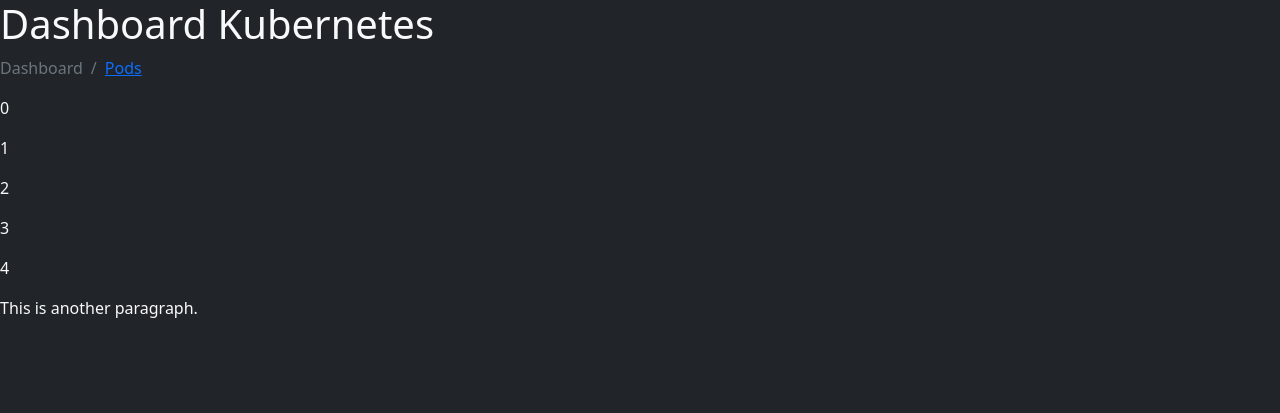
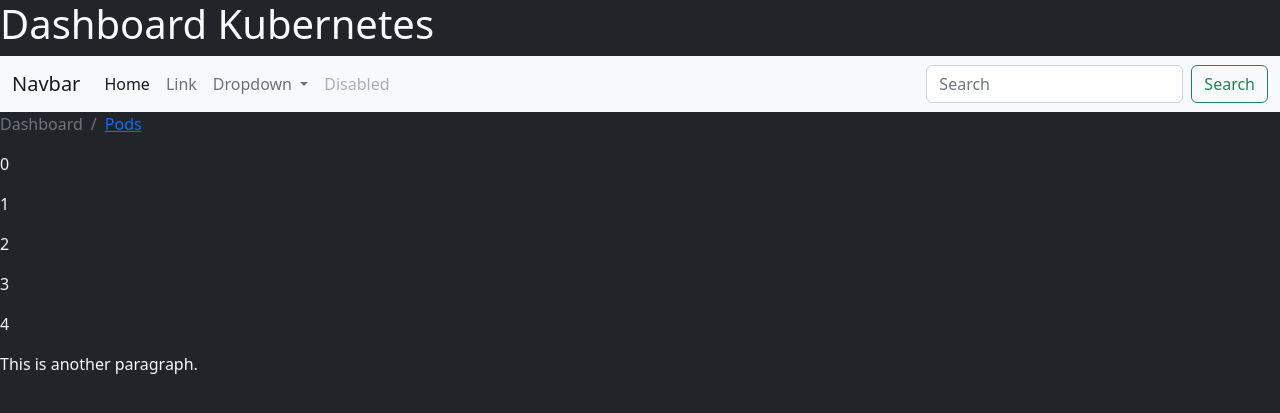
Before and after one commit to grosheth/monitor, a Django app: page / in a window 1280 px wide. Shown: the top 413 px of the page. Run offline with Django 4.2, Linux system fonts and the light colour scheme; parts of the project's set-up code (start-up, migrations or seed data) failed here and were passed over.

Commit message:
commit automatique

```diff
--- a/src/controller/templates/controller/dashboard.html
+++ b/src/controller/templates/controller/dashboard.html
@@ -12,6 +12,44 @@
 <script src=""></script>
 <body class="bg-dark text-light">
     <h1>Dashboard Kubernetes</h1>
+    <div>
+        <nav class="navbar navbar-expand-lg navbar-light bg-light">
+            <div class="container-fluid">
+              <a class="navbar-brand" href="#">Navbar</a>
+              <button class="navbar-toggler" type="button" data-bs-toggle="collapse" data-bs-target="#navbarSupportedContent" aria-controls="navbarSupportedContent" aria-expanded="false" aria-label="Toggle navigation">
+                <span class="navbar-toggler-icon"></span>
+              </button>
+              <div class="collapse navbar-collapse" id="navbarSupportedContent">
+                <ul class="navbar-nav me-auto mb-2 mb-lg-0">
+                  <li class="nav-item">
+                    <a class="nav-link active" aria-current="page" href="#">Home</a>
+                  </li>
+                  <li class="nav-item">
+                    <a class="nav-link" href="#">Link</a>
+                  </li>
+                  <li class="nav-item dropdown">
+                    <a class="nav-link dropdown-toggle" href="#" id="navbarDropdown" role="button" data-bs-toggle="dropdown" aria-expanded="false">
+                      Dropdown
+                    </a>
+                    <ul class="dropdown-menu" aria-labelledby="navbarDropdown">
+                      <li><a class="dropdown-item" href="#">Action</a></li>
+                      <li><a class="dropdown-item" href="#">Another action</a></li>
+                      <li><hr class="dropdown-divider"></li>
+                      <li><a class="dropdown-item" href="#">Something else here</a></li>
+                    </ul>
+                  </li>
+                  <li class="nav-item">
+                    <a class="nav-link disabled" href="#" tabindex="-1" aria-disabled="true">Disabled</a>
+                  </li>
+                </ul>
+                <form class="d-flex">
+                  <input class="form-control me-2" type="search" placeholder="Search" aria-label="Search">
+                  <button class="btn btn-outline-success" type="submit">Search</button>
+                </form>
+              </div>
+            </div>
+          </nav>
+    </div>
     <div>
         <nav aria-label="breadcrumb">
             <ol class="breadcrumb">
```
